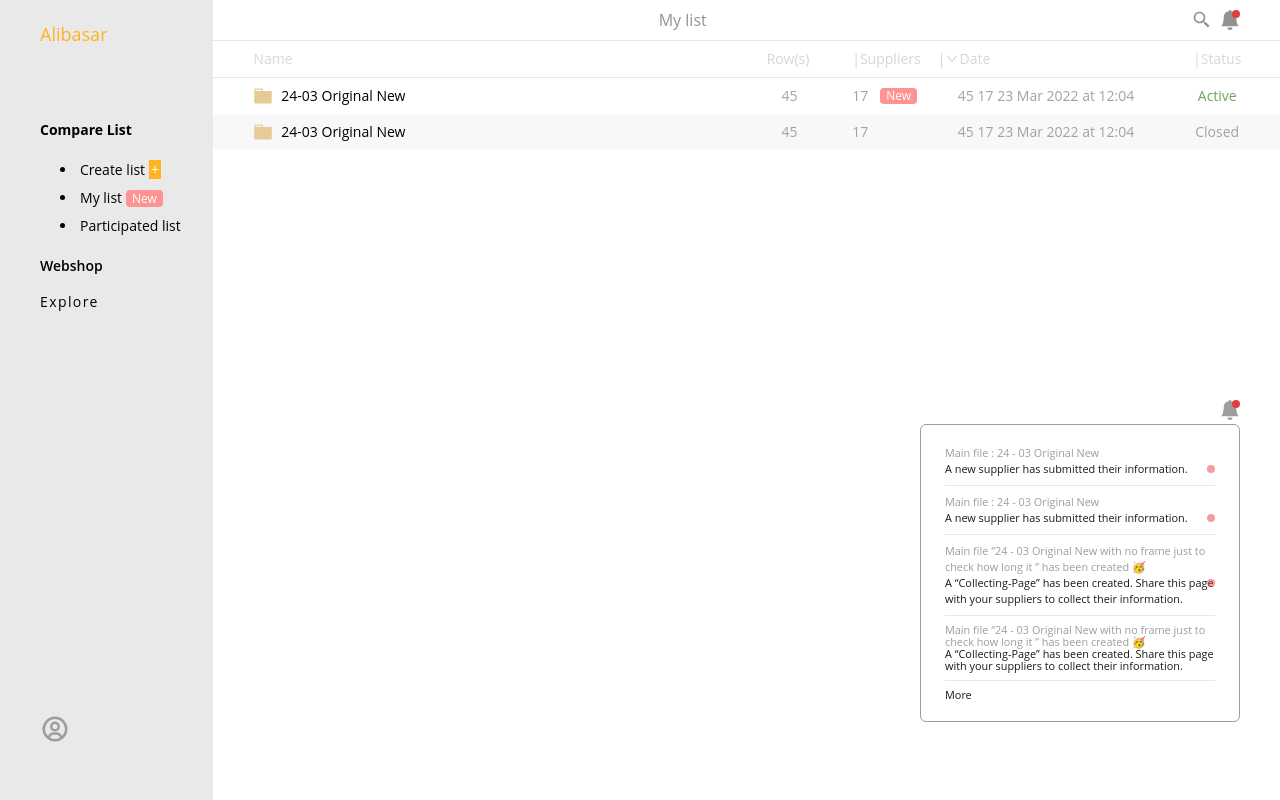
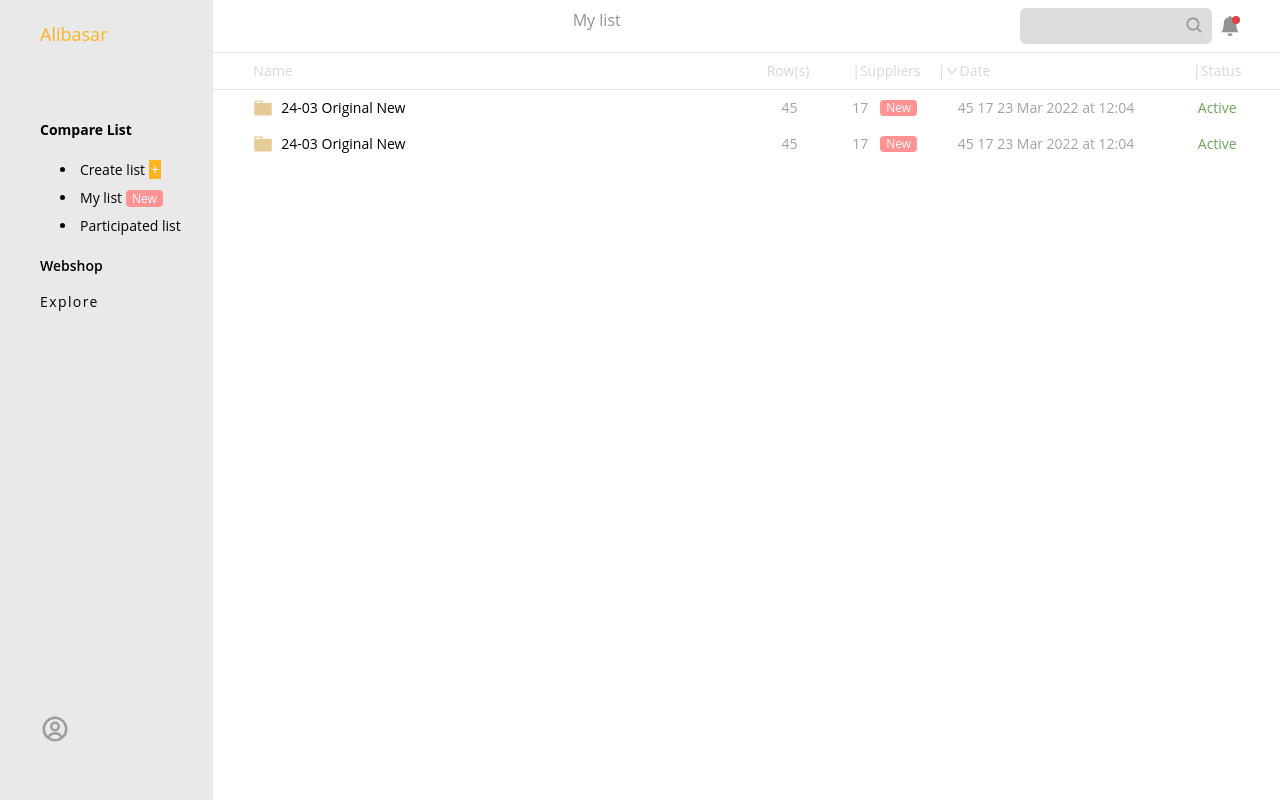
Before and after one commit to FazlyRabbi/alibasar, a Next.js app: page / in a window 1280 px wide. Built offline with nearby package versions, Linux system fonts and the light colour scheme.

Commit message:
complete the project

```diff
--- a/components/Dashboard.jsx
+++ b/components/Dashboard.jsx
@@ -1,6 +1,6 @@
 "use client";
 
-import { BiSearchAlt2 } from "react-icons/bi";
+import {  BiSearch } from "react-icons/bi";
 import { BsBellFill } from "react-icons/bs";
 import { AiOutlineDown } from "react-icons/ai";
 import { GoFileDirectory } from "react-icons/go";
@@ -12,23 +12,59 @@ import Link from "next/link";
 
 const Dashboard = () => {
   const [open, setOpen] = useState(false);
+  const [popup, setPopup] = useState(false);
+
   const handleMenu = () => {
-    setOpen((prev) => !prev);
+    setOpen(true);
   };
-  const handleOpen = () => {
-    setOpen(false);
-  };
+
   return (
-    <div className="grid grid-cols-10 xl:grid-cols-6 w-full min-h-screen relative overflow-x-hidden">
+    <div className="grid grid-cols-10 xl:grid-cols-6 px-4 lg:px-0 w-full min-h-screen relative overflow-x-hidden">
       {/* left side */}
+
+      {/* mobile device */}
+
+      {open ? (
         <div
-        onClick={() => handleOpen()}
-        className={
-          open
-            ? "absolute lg:hidden bg-[#464545] z-[40] min-h-screen text-white p-10"
-            : "col-span-2  xl:col-span-1 bg-[#E9E9E9] ps-10 space-y-4 hidden lg:block"
-        }
+          className={`
+
+       absolute   bg-[#464545] lg:hidden  left-0 z-[40] min-h-screen text-white p-10`}
         >
+          <FaTimes
+            className=" absolute top-5 right-5  cursor-pointer"
+            onClick={() => setOpen(false)}
+          />
+          <h3 className="pt-5 pb-14 text-lg text-[#FFB320]">Alibasar</h3>
+          <div className="text-sm space-y-4">
+            <p className="font-bold">Compare List</p>
+            <ul className="list-disc  list-inside">
+              <li className="list-style">
+                Create list
+                <span className="text-white bg-[#FFB320] mx-1 px-0.5">+</span>
+              </li>
+              <li className="list-style">
+                My list
+                <span className="text-white bg-[#FF9292] px-1.5 mx-1 rounded text-xs">
+                  New
+                </span>
+              </li>
+              <li className="list-style">Participated list</li>
+            </ul>
+            <p className="font-semibold">Webshop</p>
+            <p className="tracking-widest font-medium ">Explore</p>
+          </div>
+
+          {/* user part */}
+          <p className="absolute bottom-14 left-10 text-3xl text-[#9D9D9D] z-10">
+            <BiUserCircle />
+          </p>
+        </div>
+      ) : (
+        ""
+      )}
+
+      {/* {large device} */}
+      <div className={"  lg:block bg-[#E9E9E9] ps-10 space-y-4 hidden "}>
         <h3 className="pt-5 pb-14 text-lg text-[#FFB320]">Alibasar</h3>
         <div className="text-sm space-y-4">
           <p className="font-bold">Compare List</p>
@@ -68,17 +104,28 @@ const Dashboard = () => {
           <div>
             <span
               onClick={() => handleMenu()}
-              className="lg:hidden block text-xl z-50"
+              className="lg:hidden block text-xl cursor-pointer z-50"
             >
-              {open == true ? <FaTimes /> : <FaBars />}
+              <FaBars />
             </span>
           </div>
           <p>My list</p>
+
           <p className="flex gap-2 px-10 justify-center items-center text-xl">
-            <BiSearchAlt2 />
+          <div className="w-[12rem] relative">
+
+              <BiSearch  className="absolute top-2
+               right-2 text-[#939393] text-[1.2rem]"/>
+
+            <input type="text" className="w-full rounded-md  bg-[#dddddd]  focus:border-none py-1  outline-none border-none px-2" />
+          </div>
             <p className="relative w-5">
               <span className="bell-round top-0"></span>
-              <BsBellFill />
+
+              <BsBellFill
+                className=" cursor-pointer"
+                onClick={() => setPopup(!popup)}
+              />
             </p>
           </p>
         </div>
@@ -169,8 +216,35 @@ const Dashboard = () => {
             </p>
           </div>
         </div>
-        <div className="grid grid-cols-12 px-2 sm:px-10  py-2 text-[0.75rem] sm:text-sm gap-5 sm:gap-10 text-[#D7D7D7] bg-[#F8F8F8] ">
-          <div className="col-span-5 xl:col-span-6">
+        <div className="grid grid-cols-12 px-2 sm:px-10 py-2 text-[0.75rem] sm:text-sm gap-5 sm:gap-10 text-[#D7D7D7] hover:bg-[#F8F8F8] duration-300">
+          <div className="col-span-5 xl:col-span-6 relative table-colum ">
+            <div className="popup opacity-0 hidden py-4 text-gray-50/50">
+              <div className="flex justify-between items-center hover:bg-[#A3A2A2]/20 duration-300 px-4">
+                <p className="text-xs">view</p>
+                <p className="text-[0.65rem] text-[#929292]">
+                  • One overview of all suppliers
+                </p>
+              </div>
+              <p className="px-4 hover:bg-[#A3A2A2]/20 duration-300 text-[0.70rem]">
+                Edit
+              </p>
+              <div className="flex justify-between items-center hover:bg-[#A3A2A2]/20 duration-300 px-4 border-b border-[#A3A2A2]/20 pb-1">
+                <p className="text-[0.70rem]">Webpage </p>
+                <p className="text-[0.55rem] text-[#929292]">
+                  • Share this page with your suppliers
+                </p>
+              </div>
+              <Link
+                href="/compare-results"
+                className="px-4 hover:bg-[#A3A2A2]/20 duration-300 text-[0.70rem] py-1 border-b border-[#A3A2A2]/20 block"
+              >
+                Compare Results
+              </Link>
+              <p className="px-4 hover:bg-[#A3A2A2]/20 duration-300 text-[0.70rem]">
+                Close List
+              </p>
+            </div>
+
             <p className="flex gap-2 items-center text-black">
               <span className="text-[#E5CB96] text-xl">
                 <GoFileDirectory />
@@ -184,8 +258,11 @@ const Dashboard = () => {
             </p>
           </div>
           <div className="col-span-2 xl:col-span-1">
-            <p className="flex justify-start items-center gap-3 text-[#A3A2A2]">
+            <p className="flex justify-start items-center gap-1 sm:gap-3 text-[#A3A2A2]">
               17
+              <span className="text-white bg-[#FF9292] px-1.5 rounded text-xs">
+                New
+              </span>
             </p>
           </div>
           <div className="col-span-3">
@@ -194,22 +271,15 @@ const Dashboard = () => {
             </p>
           </div>
           <div className="col-span-1">
-            <p className="flex justify-center items-center text-[#A3A2A2]">
-              Closed
+            <p className="flex justify-center items-center text-[#6BA557]">
+              Active
             </p>
           </div>
         </div>
+      </div>
       {/* BELL ICON POPUP */}
-        <div>
-          <div className="absolute top-1/2 right-2 sm:right-10 text-xl text-[#9D9D9D]">
-            <p className="relative w-5">
-              <span className="bell-round top-0"></span>
-              <p className="">
-                <BsBellFill />
-              </p>
-            </p>
-          </div>
-          <div className="absolute top-1/2 pt-6 right-2 sm:right-10 text-xl text-[#9D9D9D]">
+      {popup ? (
+        <div className="absolute  transition-all duration-300 bg-white top-8 right-2 sm:right-10 text-xl text-[#9D9D9D]">
           <div className="w-80 h-auto border border-[#9D9D9D] rounded-md py-3 px-6">
             <div className="text-[0.68rem] leading-4 border-b py-2">
               <p>Main file : 24 - 03 Original New</p>
@@ -227,8 +297,8 @@ const Dashboard = () => {
             </div>
             <div className="text-[0.68rem] leading-4 border-b py-2">
               <p>
-                  Main file “24 - 03 Original New with no frame just to check
-                  how long it ” has been created 🥳
+                Main file “24 - 03 Original New with no frame just to check how
+                long it ” has been created 🥳
               </p>
               <div className="flex justify-between relative text-[#1A1919] gap-2 items-center">
                 <p>
@@ -240,8 +310,8 @@ const Dashboard = () => {
             </div>
             <div className="text-[0.68rem] leading-3 border-b py-2">
               <p>
-                  Main file “24 - 03 Original New with no frame just to check
-                  how long it ” has been created 🥳
+                Main file “24 - 03 Original New with no frame just to check how
+                long it ” has been created 🥳
               </p>
               <div className="flex justify-between relative text-[#1A1919]">
                 <p>
@@ -256,8 +326,9 @@ const Dashboard = () => {
             </div>
           </div>
         </div>
-        </div>
-      </div>
+      ) : (
+        ""
+      )}
     </div>
   );
 };
--- a/pages/compare-results/index.js
+++ b/pages/compare-results/index.js
@@ -1,6 +1,7 @@
 import { HiArrowNarrowLeft } from "react-icons/hi";
 import { BiSearch } from "react-icons/bi";
 import { BsBellFill } from "react-icons/bs";
+import Link from "next/link";
 const CompareResultPage = () => {
   return (
     <div className="min-h-screen bg-[#dddddd] relative">
@@ -50,7 +51,10 @@ const CompareResultPage = () => {
             <p className="absolute top-1.5 right-2 text-[#939393] text-[0.95rem]">
               <BiSearch />
             </p>
-            <input type="text" className="w-full bg-[#dddddd] py-1" />
+            <input
+              type="text"
+              className="w-full bg-[#dddddd]  focus:border-none py-1  outline-none border-none px-2"
+            />
           </div>
         </div>
 
@@ -81,9 +85,11 @@ const CompareResultPage = () => {
           <div className="col-span-2 py-2">23 March 2023 at 12:04</div>
           <div className="col-span-3 py-2">16 /54</div>
           <div className="col-span-1 py-2">
+            <Link href={`/exel`}>
               <p className=" bg-[#389F7A] inline-block px-5 rounded-md text-white/90 py-1.5">
                 Excel
               </p>
+            </Link>
           </div>
           <div className="col-span-1 py-2"></div>
         </div>
@@ -96,9 +102,11 @@ const CompareResultPage = () => {
           <div className="col-span-2 py-2">23 March 2023 at 12:04</div>
           <div className="col-span-3 py-2">16 /54</div>
           <div className="col-span-1 py-2">
+            <Link href={`/exel`}>
               <p className=" bg-[#389F7A] inline-block px-5 rounded-md text-white/90 py-1.5">
                 Excel
               </p>
+            </Link>
           </div>
           <div className="col-span-1 py-2"></div>
         </div>
--- /dev/null
+++ b/pages/exel/index.js
@@ -0,0 +1,30 @@
+import React from "react";
+import { BsBellFill, BsArrowLeft } from "react-icons/bs";
+
+function index() {
+  return (
+    <div className="header">
+      <div className=" py-6 px-[8rem] border-b    font-semibold flex justify-between text-[#888686]">
+        <div className=" flex space-x-5 items-center ">
+          <BsArrowLeft className=" cursor-pointer" />
+          <p>Compare Function Page</p>
+        </div>
+        <div>
+          <p>
+            {" "}
+            <span className="text-black">24-03 Original New </span>/ Seller1
+          </p>
+        </div>
+        <div>
+          <BsBellFill className="text-[1.3rem] cursor-pointer" />
+        </div>
+      </div>
+
+      <div>
+         <h1 className=" text-center   uppercase  mt-[10rem]">Exel Sheet here</h1>
+      </div>
+    </div>
+  );
+}
+
+export default index;
--- a/pages/index.js
+++ b/pages/index.js
@@ -1,12 +1,11 @@
 import Dashboard from "@/components/Dashboard";
-import React from "react";
 
-function index() {
+const Index = () => {
   return (
-    <div>
+    <>
       <Dashboard />
-    </div>
+    </>
   );
-}
+};
 
-export default index;
+export default Index;
```
Lines whose indentation alone changed are shown as unchanged.
